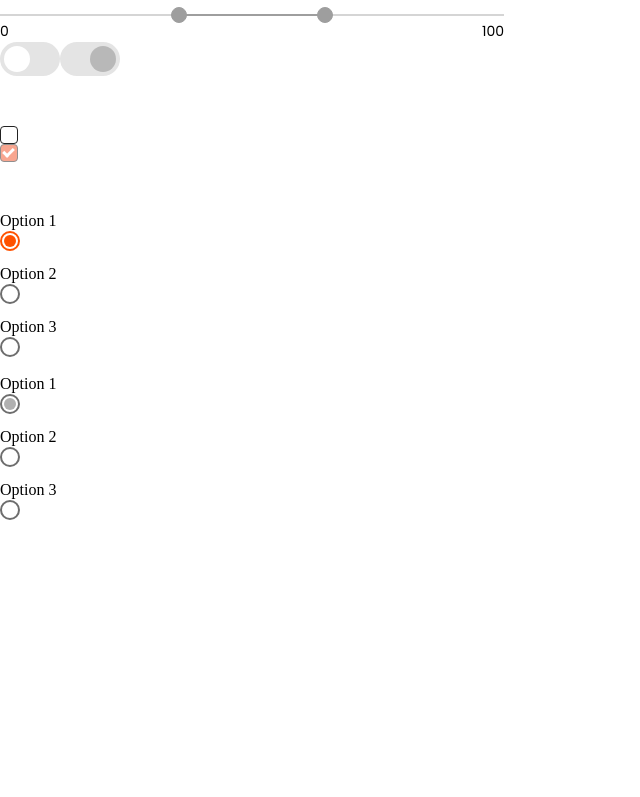
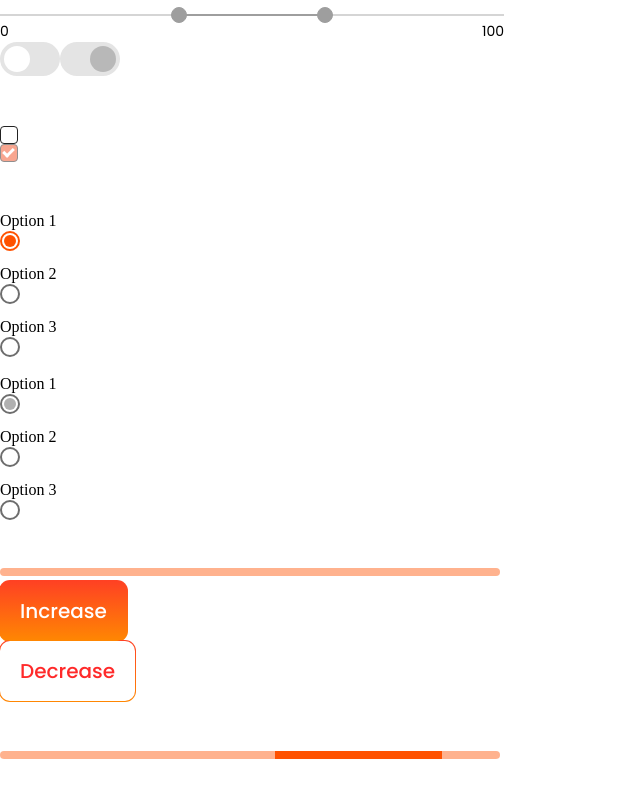
Before and after one commit to Gewinum/cassualo-components, a React (Vite) app: page / in a window 1280 px wide. Shown: the part 1783-2580 px from the top of the page, without its empty margins (0-640 px from the left). Before the commit the page ends 2351 px from the top, so only its background shows below. Built offline with nearby package versions, Linux system fonts and the light colour scheme.

Commit message:
feat: added linear bars

```diff
--- a/src/App.tsx
+++ b/src/App.tsx
@@ -13,9 +13,11 @@ import DualRangeSlider from "./components/dualRangeSlider.tsx";
 import Switch from "./components/switch.tsx";
 import Checkbox from "./components/checkbox.tsx";
 import RadioGroup from "./components/radioGroup.tsx";
+import LinearBar from "./components/linearBar.tsx";
 
 type State = {
     perPage: number;
+    percentage: number;
 };
 
 class App extends React.Component<Nothing, State> {
@@ -23,11 +25,24 @@ class App extends React.Component<Nothing, State> {
         super(props);
         this.state = {
             perPage: window.innerWidth > 480 ? 10 : 7,
+            percentage: 0,
         };
     }
 
     updatePerPage = () => {
         this.setState({ perPage: window.innerWidth > 480 ? 10 : 7 });
+    };
+
+    increasePercentage = () => {
+        this.setState((prevState) => ({
+            percentage: Math.min(prevState.percentage + 10, 100),
+        }));
+    };
+
+    decreasePercentage = () => {
+        this.setState((prevState) => ({
+            percentage: Math.max(prevState.percentage - 10, 0),
+        }));
     };
 
     componentDidMount() {
@@ -131,6 +146,12 @@ class App extends React.Component<Nothing, State> {
                     onChange={(val) => console.log(val)}
                 />
                 <div style={{margin: "50px"}} />
+                <LinearBar percentage={this.state.percentage} />
+                <FilledButton onclick={this.increasePercentage}>Increase</FilledButton>
+                <OutlinedButton onclick={this.decreasePercentage}>Decrease</OutlinedButton>
+                <div style={{margin: "50px"}} />
+                <LinearBar />
+                <div style={{margin: "50px"}} />
             </>
         );
     }
--- /dev/null
+++ b/src/components/linearBar.tsx
@@ -0,0 +1,22 @@
+import React from "react";
+import Nothing from "../utils/nothing.ts";
+import "../styles/linearBar.css";
+
+type Props = {
+    percentage?: number;
+};
+
+class LinearBar extends React.Component<Props, Nothing> {
+    render() {
+        return (
+            <div className="linear-bar">
+                <span
+                    style={{ width: this.props.percentage + "%" }}
+                    className={"bar" + (this.props.percentage === undefined ? " indeterminate" : "")}
+                ></span>
+            </div>
+        )
+    }
+}
+
+export default LinearBar;
--- /dev/null
+++ b/src/styles/linearBar.css
@@ -0,0 +1,37 @@
+.linear-bar {
+    width: 500px;
+    max-width: 100%;
+    height: 8px;
+    background-color: #FFB28E;
+    border-radius: 5px;
+    position: relative;
+    overflow: hidden;
+    margin-top: 5px;
+    margin-bottom: 5px;
+}
+
+.bar.indeterminate {
+    animation: indeterminate 1.25s cubic-bezier(0.4, 0, 1, 1) infinite;
+    width: 25%;
+}
+
+@keyframes indeterminate {
+    0% {
+        left: -30%;
+        width: 30%;
+    }
+
+    100% {
+        left: 100%;
+        width: 35%;
+    }
+}
+
+.linear-bar .bar {
+    height: 103%;
+    background-color: #FF5200;
+    position: absolute;
+    left: 0;
+    top: 0;
+    transition: width 0.5s ease;
+}
```
